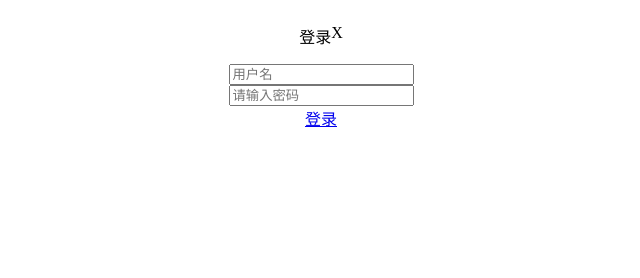
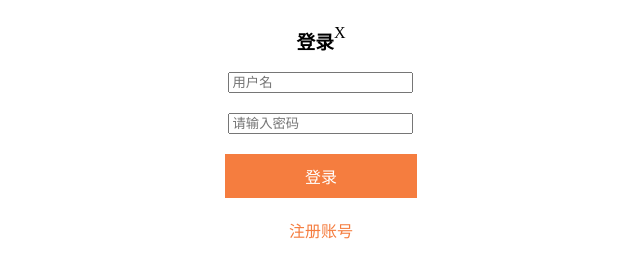
Before and after one commit to blaesus/fe-practicum-new, a plain HTML site: page artboard1.html in a window 1280 px wide. Shown: the whole page, without its empty margins (319-959 px from the left). Drawn offline with Linux system fonts and the light colour scheme.

Commit message:
artboard1-wen"

```diff
--- a/artboard1.html
+++ b/artboard1.html
@@ -22,12 +22,25 @@
                 flex-direction: column;
                 align-items: center;
             }
+            input {
+                margin-bottom: 20px;
+            }
+            a {
+                text-decoration:none
+            }
+            .Sign-in {
+                padding: 10px 80px;
+                background-color: #F57D3F;
+                color: #FFFFFF;
+                margin-bottom: 20px;
+            }
+
         </style>
     </head>
     <body>
         <div class="Header">
             <div class="">
-                <p>登录</p>
+                <h3>登录</h3>
             </div>
             <div>
                 <p>X</p>
@@ -40,7 +53,8 @@
         <div class="input">
             <input placeholder="用户名">
             <input placeholder="请输入密码">
-            <a href="artboard10.html">登录</a>
+            <a class="Sign-in" href="artboard10.html">登录</a>
+            <a style="color: #F57D3F; " href="">注册账号</a>
         </div>
     </body>
 </html>
```
